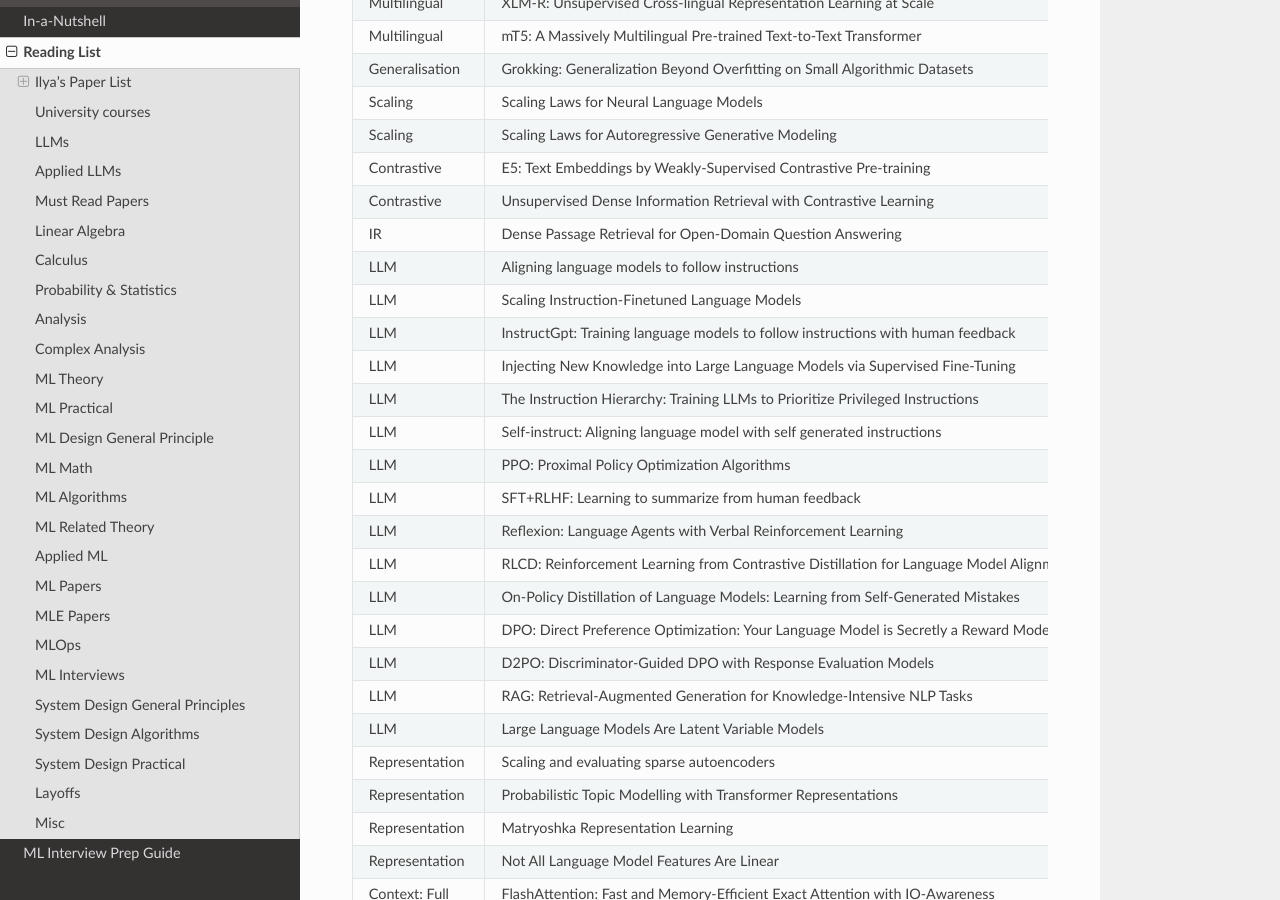
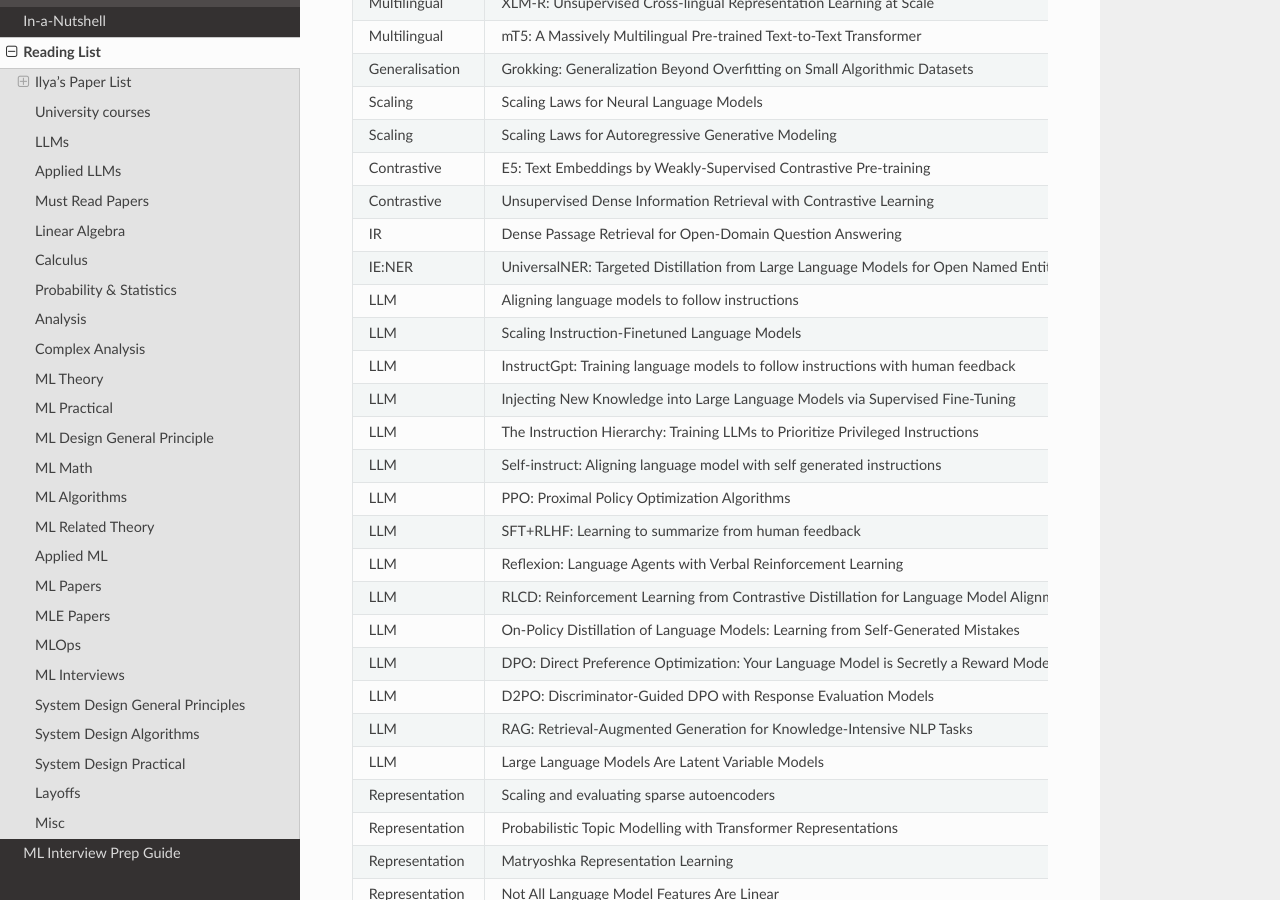
Before and after one commit to uselesstechjunks/leetcode, a Sphinx documentation site: the page built from docs/source/readlist.rst, in a window 1280 px wide and 900 px high, scrolled down 3774 px. Built offline with Sphinx 7.4.7 and the Read the Docs theme 2.0.0, drawn with Linux system fonts in a browser that asks for light colours.

Commit message:
Update readlist.rst (#313)

```diff
--- a/docs/source/readlist.rst
+++ b/docs/source/readlist.rst
@@ -151,6 +151,7 @@ Must Read Papers
 		Contrastive, E5: Text Embeddings by Weakly-Supervised Contrastive Pre-training
 		Contrastive, Unsupervised Dense Information Retrieval with Contrastive Learning
 		IR, Dense Passage Retrieval for Open-Domain Question Answering
+		IE:NER, UniversalNER: Targeted Distillation from Large Language Models for Open Named Entity Recognition
 		LLM, Aligning language models to follow instructions
 		LLM, Scaling Instruction-Finetuned Language Models
 		LLM, InstructGpt: Training language models to follow instructions with human feedback
```
